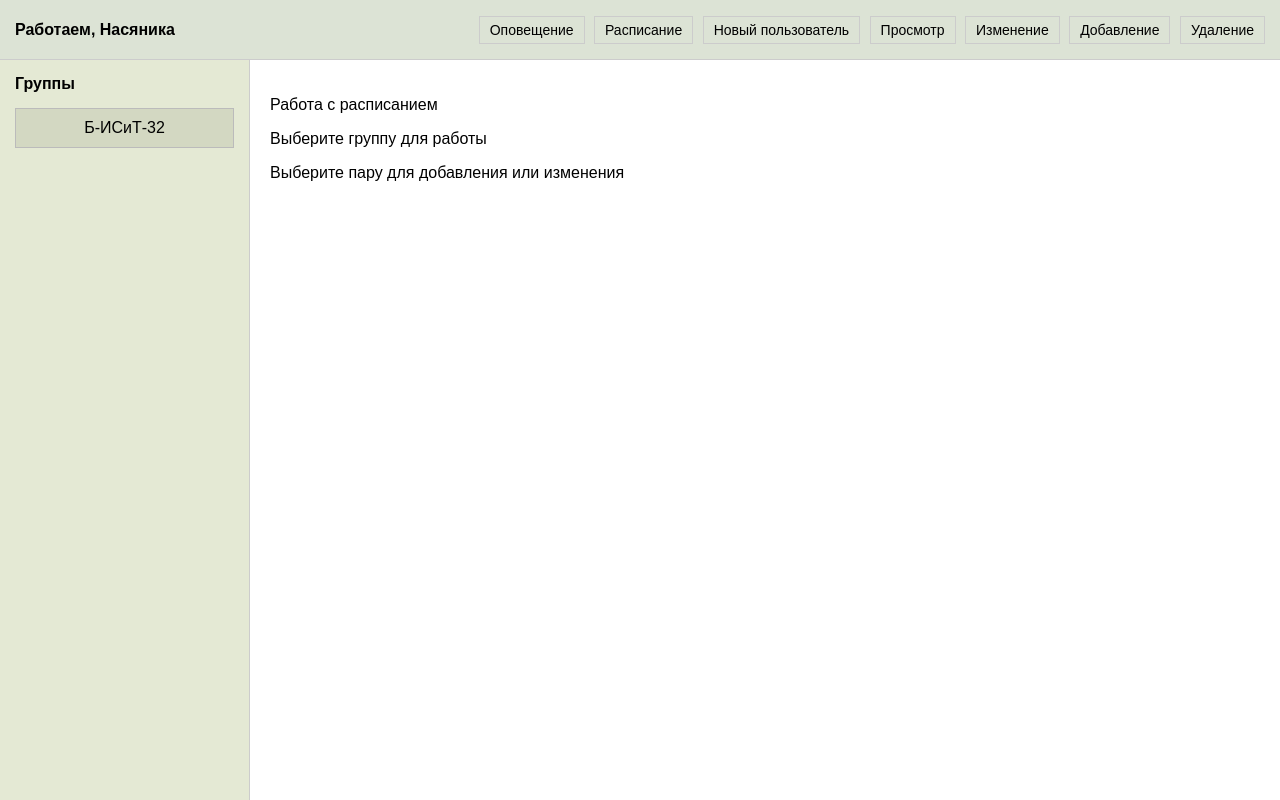
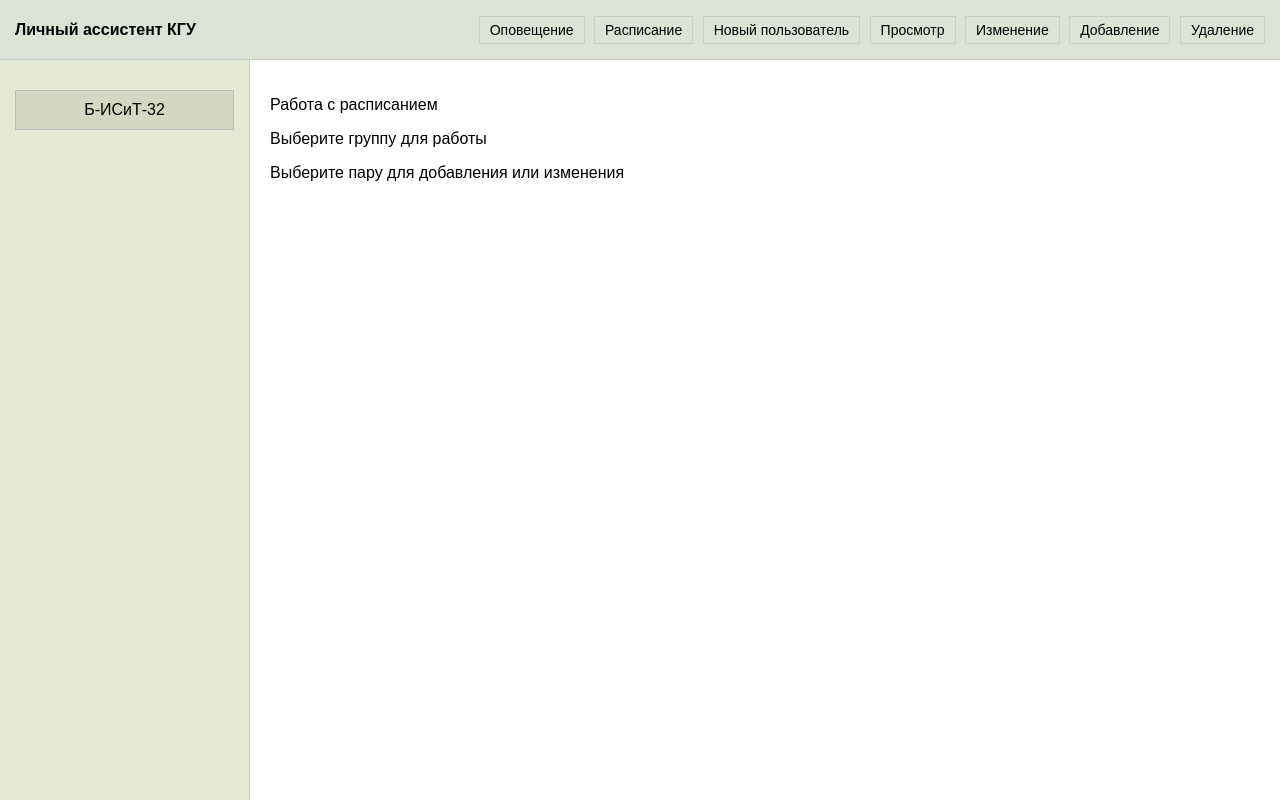
Before and after one commit to Stonkix/KSU-Assistant, a Django app: page /lessons in a window 1280 px wide. Run offline with Django 5.2, Linux system fonts and the light colour scheme; data comes from the database, SQL or seed files in the repository.

Commit message:
minor change

```diff
--- a/Web/web/main/templates/main/layout.html
+++ b/Web/web/main/templates/main/layout.html
@@ -12,7 +12,7 @@
 <body>
     <div class="container">
         <header>
-            <div class="header-title">Работаем, Насяника</div>
+            <div class="header-title">Личный ассистент КГУ</div>
             <div class="tabs">
                 <a href="../main/broadcast"><button>Оповещение</button></a>
                 <a href="../main/lessons"><button>Расписание</button></a>
--- a/Web/web/main/templates/main/lessons.html
+++ b/Web/web/main/templates/main/lessons.html
@@ -33,7 +33,7 @@
 {% endblock %}
 
 {% block slidebar-title %}
-    Группы
+<!--    Группы-->
 {% endblock %}
 
 {% block tablelist %}
```
Also changed, not shown: Web/web/main/templates/main/ico.jpg (added).
